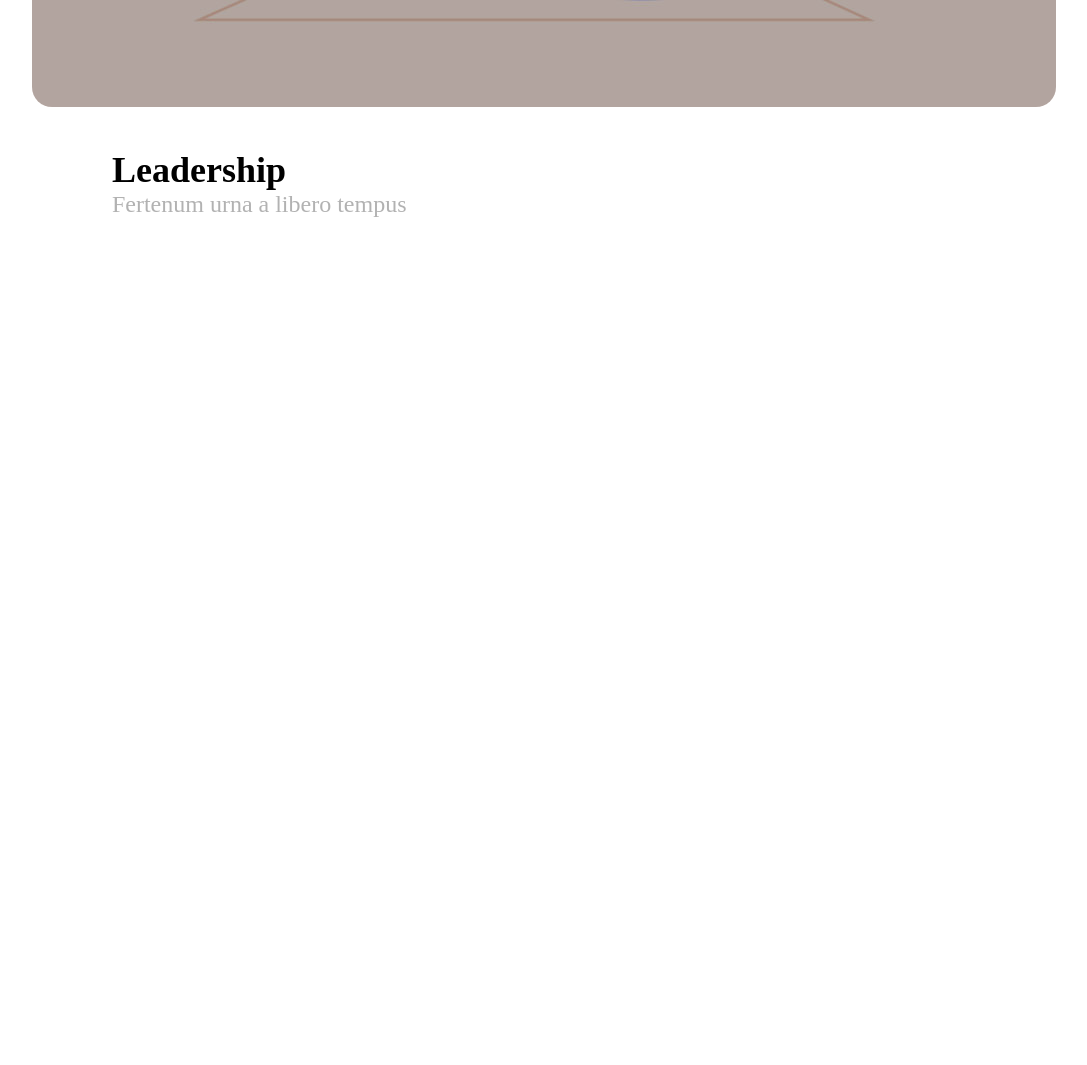
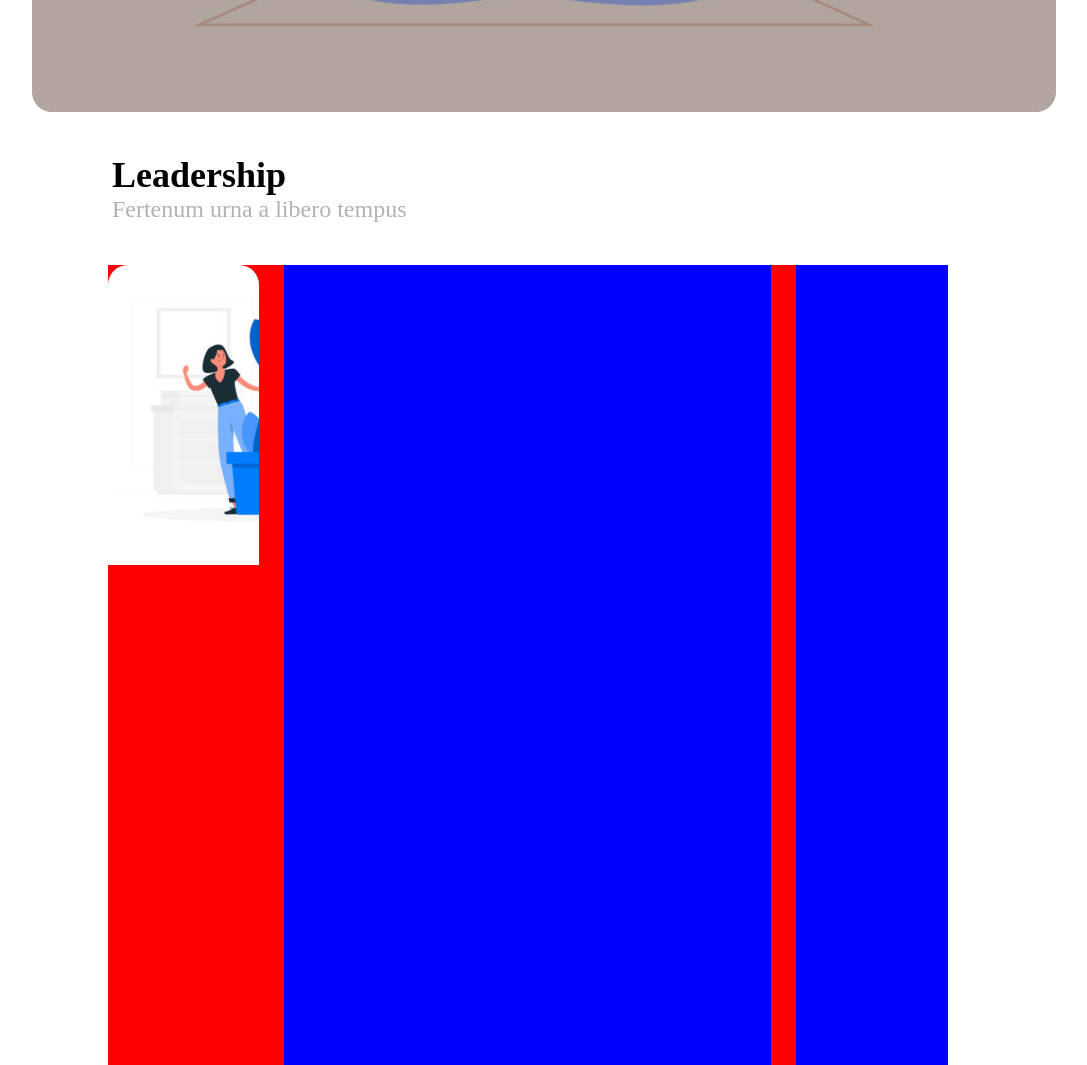
Before and after one commit to Danny-Brogno/htmlcss-wp, a plain HTML site: page index.html in a window 1280 px wide. Shown: the part 731-1796 px from the top of the page, without its empty margins (62-1149 px from the left). Before the commit the page ends 991 px from the top, so only its background shows below. Drawn offline with Linux system fonts and the light colour scheme.

Commit message:
Check-point

```diff
--- a/css/style.css
+++ b/css/style.css
@@ -10,6 +10,7 @@
   width: 20%;
   float: left;
   margin-bottom: 20px;
+  margin-top: 5px;
 }
 
 /* navigation bar */
@@ -101,3 +102,56 @@ border-radius: 20px;
 .text3 > p {
   color: #b2b2b2;
 }
+
+/* start of rows with pics */
+
+.container {
+  width: 100%;
+  height: 800px;
+  background-color: red;
+  position: relative;
+  right: 6%;
+  margin-bottom: 5%;
+}
+
+.box1 {
+  width: 18%;
+  height: 800px;
+  background-image: url(../img/img-1.jpg);
+  background-size:auto;
+  background-repeat: no-repeat;
+  float: left;
+  border-radius: 20px;
+}
+
+.box2 {
+  width: 58%;
+  height: 800px;
+  margin-left: 3%;
+  background-color: blue;
+  float: left;
+  display: block;
+}
+
+.box3 {
+  width: 18%;
+  height: 800px;
+  background-color: blue;
+  float: right;
+}
+
+/* .sub-box1 {
+  width: 100%;
+  height: 59%;
+  background-color: green;
+  margin-top: 145%;
+}
+
+.dark1 {
+  background-color: rgba(0, 0, 0, 0.3);
+  width: 18%;
+  height: 800px;
+  border-radius: 20px;
+  z-index: 900;
+
+} */
--- a/index.html
+++ b/index.html
@@ -45,6 +45,24 @@
               <p>Fertenum urna a libero tempus</p>
             </div>
 
+      </section>
+
+      <!-- Rows with 3 pictures in -->
+
+      <section>
+
+        <div class="container">
+
+          <div class="box1">
+          </div>
+
+          <div class="box2">
+          </div>
+
+          <div class="box3">
+          </div>
+
+        </div>
 
       </section>
 
```
